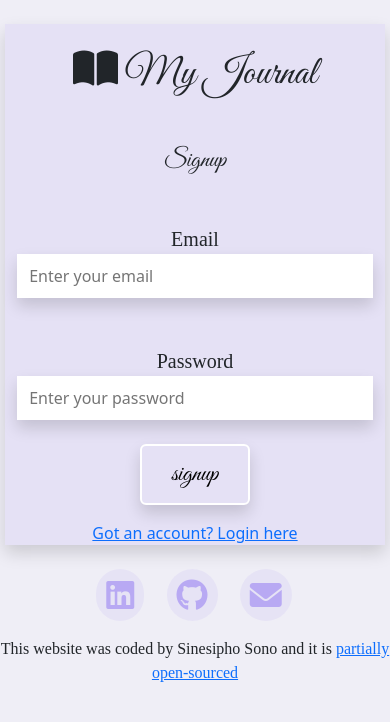
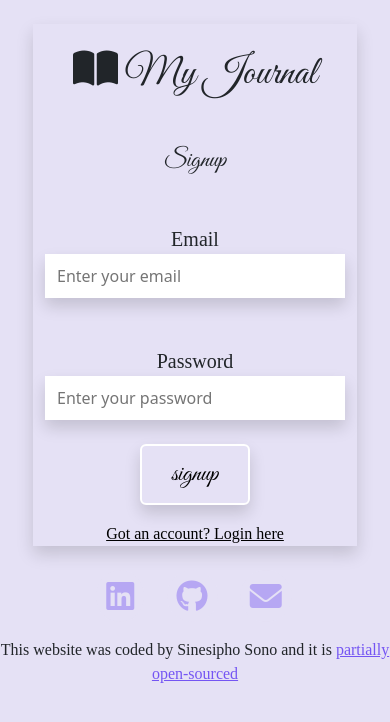
Before and after one commit to Sinesipho-Sono/my-vanilla-journal, a website built with Vite: page signup.html in a window 390 px wide. Built offline with nearby package versions, Linux system fonts and the light colour scheme; no server answers; a web font is replaced by a local one.

Commit message:
reverted commit

```diff
--- a/signup.html
+++ b/signup.html
@@ -66,13 +66,12 @@
       <a href="index.html" class="signup-link">Got an account? Login here</a>
     </div>
     <div class="d-block text-center mt-4">
-      <footer
+      <footer>
         <a
           href="https://www.linkedin.com/in/sinesipho-sono/"
           title="LinkedIn profile"
           target="_blank"
-        >
-          <i class="fa-brands fa-linkedin fa-2x ms-2 mb-3 footer-icons"></i
+          ><i class="fa-brands fa-linkedin fa-2x ms-2 mb-3 footer-icons"></i
         ></a>
         <a
           href="https://github.com/Sinesipho-Sono"
--- a/src/firebase-config.js
+++ b/src/firebase-config.js
@@ -14,8 +14,8 @@ const firebaseConfig = {
   measurementId: import.meta.env.VITE_MEASUREMENT_ID,
 };
 
-let app = initializeApp(firebaseConfig);
-let auth = getAuth(app);
+const app = initializeApp(firebaseConfig);
+const auth = getAuth(app);
 
 export { auth, signOut };
 export default firebaseConfig;
--- a/src/journal.js
+++ b/src/journal.js
@@ -5,7 +5,8 @@ import {
   signOut,
 } from "https://www.gstatic.com/firebasejs/11.3.0/firebase-auth.js";
 
-import { auth } from "./firebase-config.js";
+console.log(import.meta.env);
+console.log("hello");
 
 onAuthStateChanged(auth, (user) => {
   if (!user) {
--- a/styles.css
+++ b/styles.css
@@ -7,10 +7,13 @@
   width: 800px;
   background-color: var(--primary-color);
 }
+
 .login-body {
   background-color: #efeef6;
+  background-color: var(--primary-color);
   text-align: center;
 }
+
 h1,
 h2 {
   font-family: var(--heading-font-family);
@@ -28,7 +31,6 @@ label {
 label {
   font-size: 20px !important;
 }
-
 .login-container {
   width: 400px;
   margin: 20px auto;
@@ -56,6 +58,7 @@ input {
 @media (max-width: 768px) {
   .login-container {
     width: 400px;
+    width: 300px;
     max-width: fit-content;
     margin: 0 auto;
     display: block;
@@ -130,3 +133,12 @@ nav {
 .journal-brand {
   font-family: var(--heading-font-family);
 }
+
+.footer-link,
+.signup-link {
+  color: #7455f3;
+}
+.signup-link {
+  color: black;
+  font-family: var(--default-font-family);
+}
```
Also changed, not shown: index.html (+4 -4 lines), journal.html (+1 -0 lines), src/main.js (+18 -3 lines).
